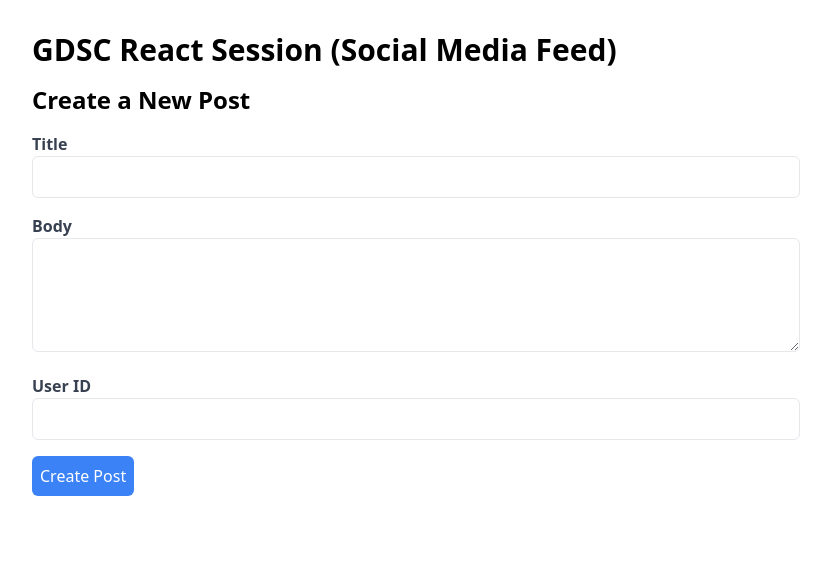
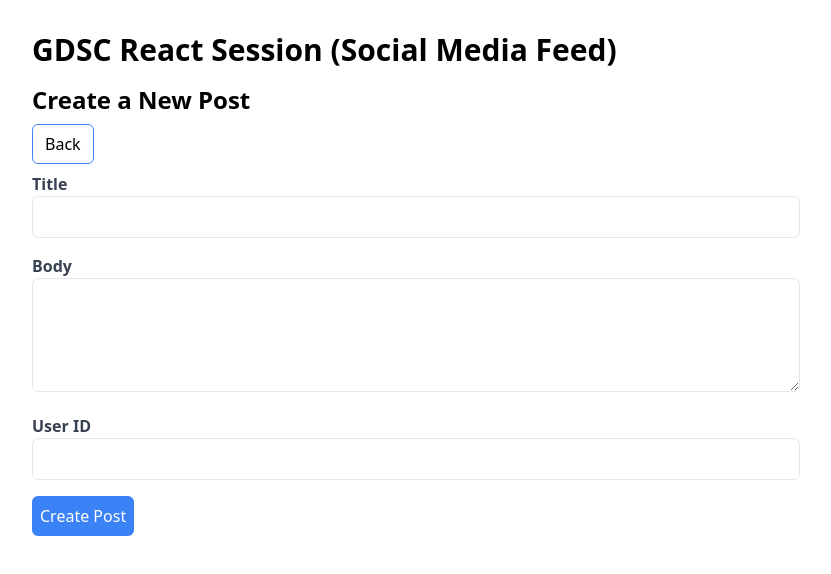
Before and after one commit to anirudhgray/gdsc-react-session, a React (Vite) app: page /new in a window 1280 px wide. Shown: the top 574 px of the page, without its empty margins (224-1055 px from the left). Built offline with nearby package versions, Linux system fonts and the light colour scheme.

Commit message:
fix: vercel

```diff
--- a/src/pages/CreatePost.jsx
+++ b/src/pages/CreatePost.jsx
@@ -1,6 +1,6 @@
 import { useState } from 'react';
 import axios from 'axios';
-import { useNavigate } from 'react-router-dom';
+import { Link, useNavigate } from 'react-router-dom';
 
 const CreatePost = () => {
   const [title, setTitle] = useState('');
@@ -33,7 +33,8 @@
     <div className="max-w-3xl mx-auto mt-8">
         <h1 className="text-3xl font-semibold mb-4">GDSC React Session (Social Media Feed)</h1>
         <h2 className="text-2xl font-semibold mb-4">Create a New Post</h2>
-        <form onSubmit={handleSubmit}>
+        <Link to={"/"} className='px-3 py-2 bg-white border border-blue-500 hover:text-white hover:bg-blue-500 rounded-md'>Back</Link>
+        <form className='mt-4' onSubmit={handleSubmit}>
             <div className="mb-4">
             <label htmlFor="title" className="block text-gray-700 font-semibold">Title</label>
             <input
```
Also changed, not shown: vercel.json (added).
